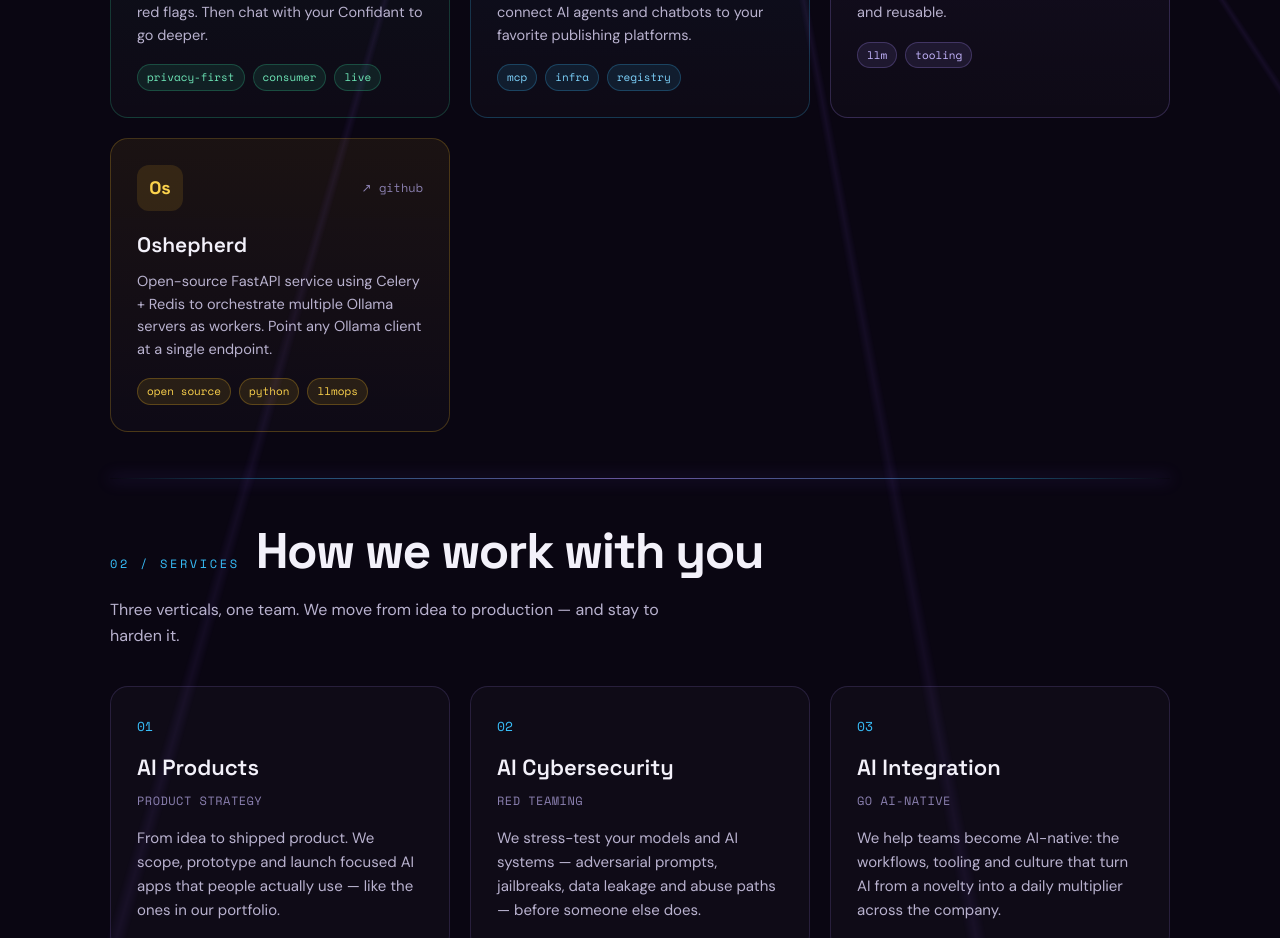
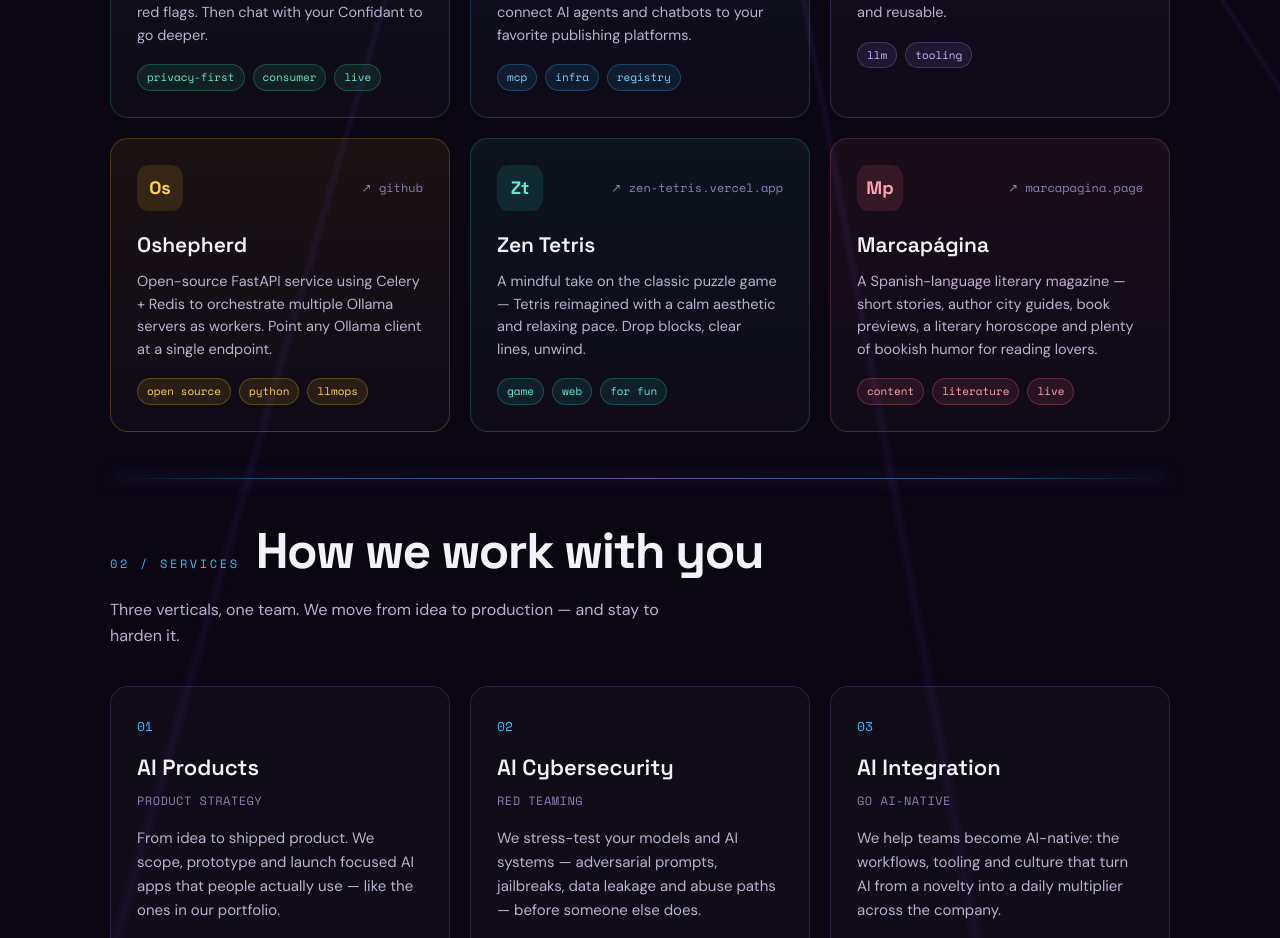
Before and after one commit to mnemonica-ai/mnemonica-ai, a Next.js app: page /en in a window 1280 px wide. Shown: the part 1140-2078 px from the top of the page. Built offline with nearby package versions, Linux system fonts and the light colour scheme.

Commit message:
zen tetris and marcapagina added to portfolio

```diff
--- a/app/_data.ts
+++ b/app/_data.ts
@@ -45,6 +45,22 @@
     accent: "#fbbf24",
     accentText: "#fcd34d",
   },
+  {
+    name: "Zen Tetris",
+    url: "https://zen-tetris.vercel.app/",
+    label: "zen-tetris.vercel.app",
+    monogram: "Zt",
+    accent: "#2dd4bf",
+    accentText: "#5eead4",
+  },
+  {
+    name: "Marcapágina",
+    url: "https://www.marcapagina.page/",
+    label: "marcapagina.page",
+    monogram: "Mp",
+    accent: "#fb7185",
+    accentText: "#fda4af",
+  },
 ];
 
 export type Service = { num: string };
--- a/app/_dict.ts
+++ b/app/_dict.ts
@@ -44,6 +44,14 @@
         {
           copy: "Open-source FastAPI service using Celery + Redis to orchestrate multiple Ollama servers as workers. Point any Ollama client at a single endpoint.",
           tags: ["open source", "python", "llmops"],
+        },
+        {
+          copy: "A mindful take on the classic puzzle game — Tetris reimagined with a calm aesthetic and relaxing pace. Drop blocks, clear lines, unwind.",
+          tags: ["game", "web", "for fun"],
+        },
+        {
+          copy: "A Spanish-language literary magazine — short stories, author city guides, book previews, a literary horoscope and plenty of bookish humor for reading lovers.",
+          tags: ["content", "literature", "live"],
         },
       ],
     },
@@ -122,6 +130,14 @@
           copy: "Servicio FastAPI de código abierto que usa Celery + Redis para orquestar múltiples servidores Ollama como workers. Apunta cualquier cliente Ollama a un único endpoint.",
           tags: ["código abierto", "python", "llmops"],
         },
+        {
+          copy: "Una versión consciente del clásico juego de puzzle — Tetris reimaginado con una estética serena y un ritmo relajante. Suelta bloques, completa líneas, desconéctate.",
+          tags: ["juego", "web", "diversión"],
+        },
+        {
+          copy: "Una revista de literatura en español — cuentos, guías de ciudades de autores, adelantos de libros, un horóscopo literario y mucho humor para amantes de la lectura.",
+          tags: ["contenido", "literatura", "en vivo"],
+        },
       ],
     },
     services: {
```
